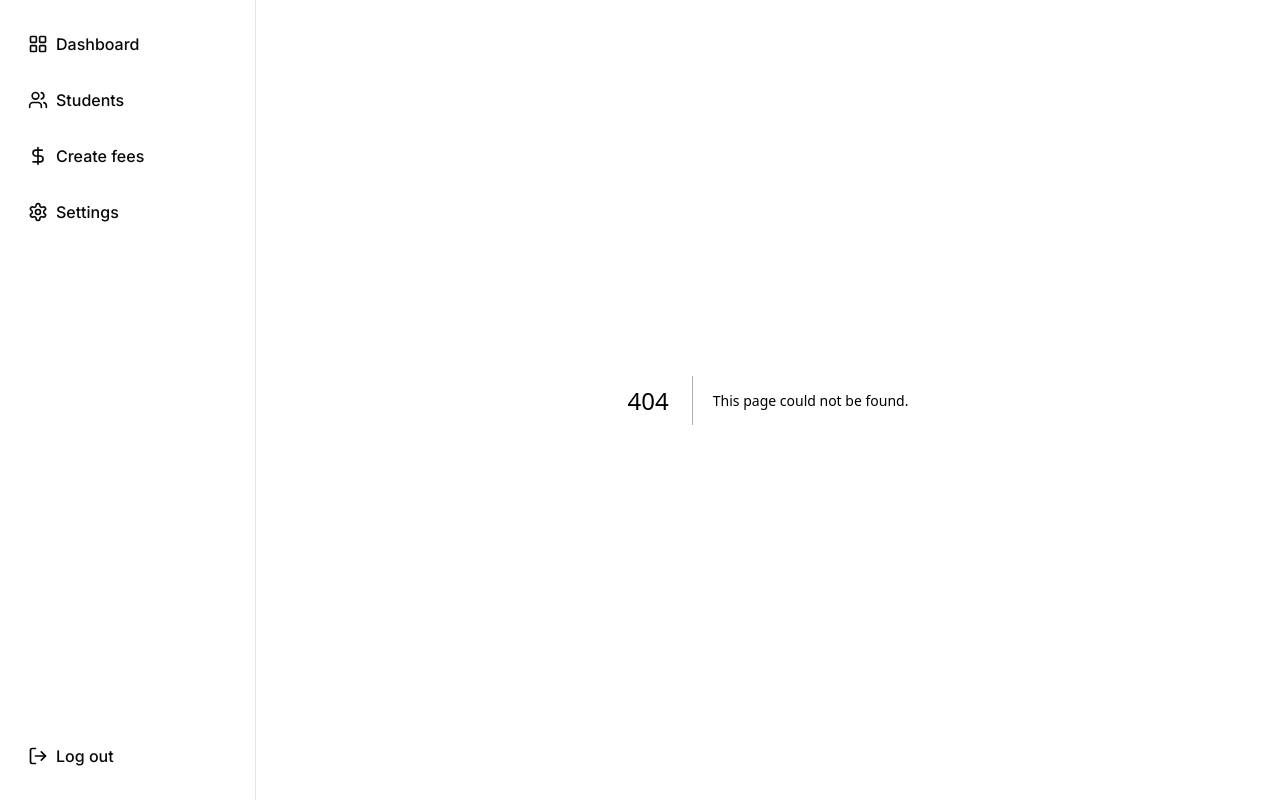
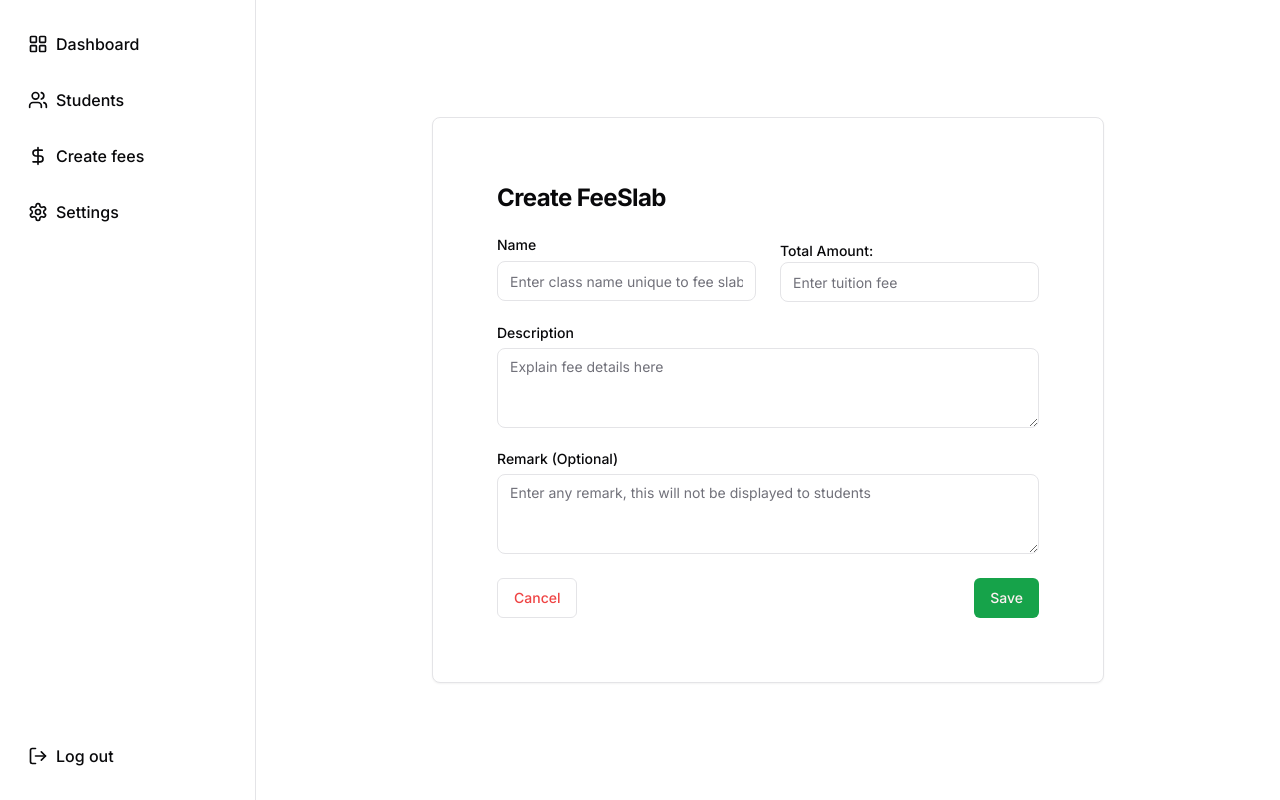
Before and after one commit to abhideepkumar/gurukul, a Next.js app: page /fee-slabs in a window 1280 px wide. Before the commit this address had no page. Built offline with nearby package versions, Linux system fonts and the light colour scheme.

Commit message:
fee slab method changes

```diff
--- a/app/create-fees/page.js
+++ b/app/create-fees/page.js
@@ -13,7 +13,7 @@ export default function Showfees() {
                 </div>
                 <Link
                     href="/create-fees/new-fees"
-                    className="flex items-center align-middle hover:bg-white hover:text-black rounded-full p-3"
+                    className="flex items-center align-middle hover:bg-white hover:text-black rounded-full p-3 transition ease-in-out duration-300"
                 >
                     <p>Create New </p>
                     <PlusIcon className="w-5 h-5" />
@@ -72,7 +72,7 @@ export default function Showfees() {
                 </div>
                 <Link
                     href="/create-fees/new-class"
-                    className="flex items-center align-middle hover:bg-black hover:text-white rounded-full p-3"
+                    className="flex items-center align-middle hover:bg-black hover:text-white rounded-full p-3 transition ease-in-out duration-300"
                 >
                     <p>Create New </p>
                     <PlusIcon className="w-5 h-5" />
--- /dev/null
+++ b/app/fee-slabs/page.js
@@ -0,0 +1,88 @@
+import { Card, CardHeader, CardTitle, CardContent, CardFooter } from '@/components/ui/card';
+import { Label } from '@/components/ui/label';
+import { Input } from '@/components/ui/input';
+import { Select, SelectTrigger, SelectValue, SelectContent, SelectItem } from '@/components/ui/select';
+import { Textarea } from '@/components/ui/textarea';
+import { Button } from '@/components/ui/button';
+
+const FeeSlabs = () => {
+    return (
+        <div>
+            {' '}
+            <div className="flex justify-center items-center h-screen">
+                <Card className="w-full max-w-2xl p-6 sm:p-8 md:p-10 rounded-lg">
+                    <CardHeader>
+                        <CardTitle className="text-2xl font-bold">Create FeeSlab</CardTitle>
+                    </CardHeader>
+                    <CardContent>
+                        <form className="grid grid-cols-1 md:grid-cols-2 gap-6">
+                            <div className="grid gap-4">
+                                <div className="grid gap-2">
+                                    <Label htmlFor="name">Name</Label>
+                                    <Input id="name" placeholder="Enter class name unique to fee slab" className="rounded-lg" />
+                                </div>
+                                {/* <div className="grid gap-2">
+                                    <Label htmlFor="fees">Select Class</Label>
+                                    <Select id="fees" className="rounded-lg">
+                                        <SelectTrigger>
+                                            <SelectValue placeholder="Select Class" />
+                                        </SelectTrigger>
+                                        <SelectContent>
+                                            <SelectItem value="option1">Class 1</SelectItem>
+                                            <SelectItem value="option2">Class 2</SelectItem>
+                                            <SelectItem value="option3">Class 3</SelectItem>
+                                        </SelectContent>
+                                    </Select>
+                                </div> */}
+                            </div>
+                            <div className="grid gap-4">
+                                <div className="">
+                                    <Label htmlFor="tuition-fee">Total Amount:</Label>
+                                    <Input
+                                        id="tuition-fee"
+                                        type="number"
+                                        placeholder="Enter tuition fee"
+                                        className="rounded-lg"
+                                    />
+                                </div>
+                                {/* <div className="grid gap-2">
+                                    <Label htmlFor="tuition-fee-2">Tuition Fee</Label>
+                                    <Input
+                                        id="tuition-fee-2"
+                                        type="number"
+                                        placeholder="Enter tuition fee"
+                                        className="rounded-lg"
+                                    />
+                                </div> */}
+                            </div>
+                            <div className="col-span-full grid gap-2">
+                                <Label htmlFor="description">Description</Label>
+                                <Textarea
+                                    id="description"
+                                    placeholder="Explain fee details here"
+                                    className="rounded-lg"
+                                />
+                            </div>
+                            <div className="col-span-full grid gap-2">
+                                <Label htmlFor="remark">Remark (Optional)</Label>
+                                <Textarea
+                                    id="remark"
+                                    placeholder="Enter any remark, this will not be displayed to students"
+                                    className="rounded-lg"
+                                />
+                            </div>
+                        </form>
+                    </CardContent>
+                    <CardFooter className="flex justify-between">
+                        <Button variant="outline" className="text-red-500">
+                            Cancel
+                        </Button>
+                        <Button> Save</Button>
+                    </CardFooter>
+                </Card>
+            </div>
+        </div>
+    );
+};
+
+export default FeeSlabs;
--- a/app/students/add-students/page.js
+++ b/app/students/add-students/page.js
@@ -4,6 +4,7 @@ import { Input } from '@/components/ui/input';
 import { Select, SelectTrigger, SelectValue, SelectContent, SelectItem } from '@/components/ui/select';
 import { Button } from '@/components/ui/button';
 import { Calendar } from '@/components/ui/calendar';
+import { Popover, PopoverTrigger, PopoverContent } from '@radix-ui/react-popover';
 
 export default function AddStudentPage() {
     return (
@@ -26,7 +27,20 @@ export default function AddStudentPage() {
                     <div className="grid grid-cols-1 md:grid-cols-2 gap-6">
                         <div className="space-y-2">
                             <Label htmlFor="dob">Date of birth</Label>
-                            <Calendar mode="single" selected={new Date()} className="rounded-md border" />
+                            <Popover>
+                                <PopoverTrigger asChild>
+                                    <Button variant="outline" className="px-2 mx-2">
+                                        Select Date
+                                    </Button>
+                                </PopoverTrigger>
+                                <PopoverContent>
+                                    <Calendar
+                                        mode="single"
+                                        selected={new Date()}
+                                        className="rounded-md border bg-white"
+                                    />
+                                </PopoverContent>
+                            </Popover>
                         </div>
                         <div className="space-y-2">
                             <Label htmlFor="admission-no">Phone No.</Label>
--- a/components/side-nav.jsx
+++ b/components/side-nav.jsx
@@ -23,7 +23,7 @@ const SideNav = () => {
                     <span>Students</span>
                 </Link>
                 <Link
-                    href="/create-fees"
+                    href="/fee-slabs"
                     className="flex items-center gap-2 font-medium text-foreground hover:bg-emerald-100 px-3 py-2 rounded-md"
                     prefetch={false}
                 >
```
